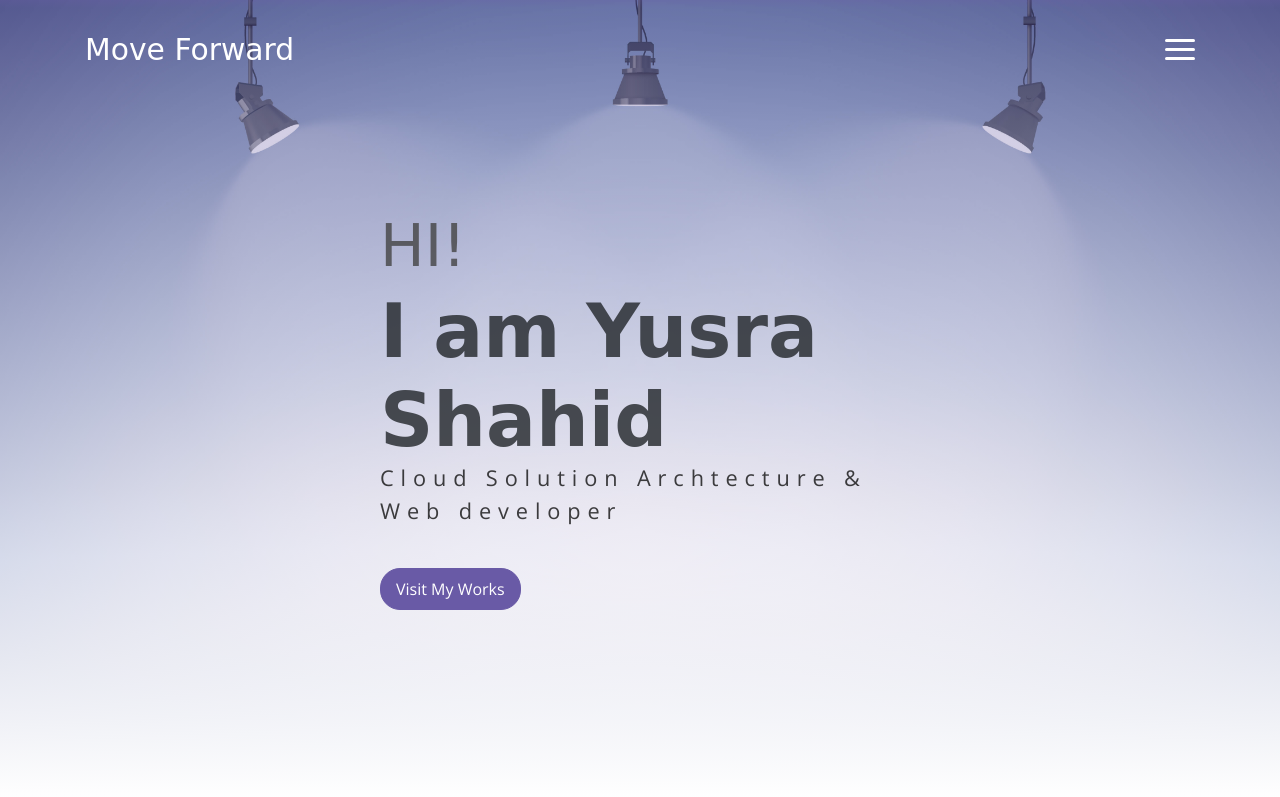
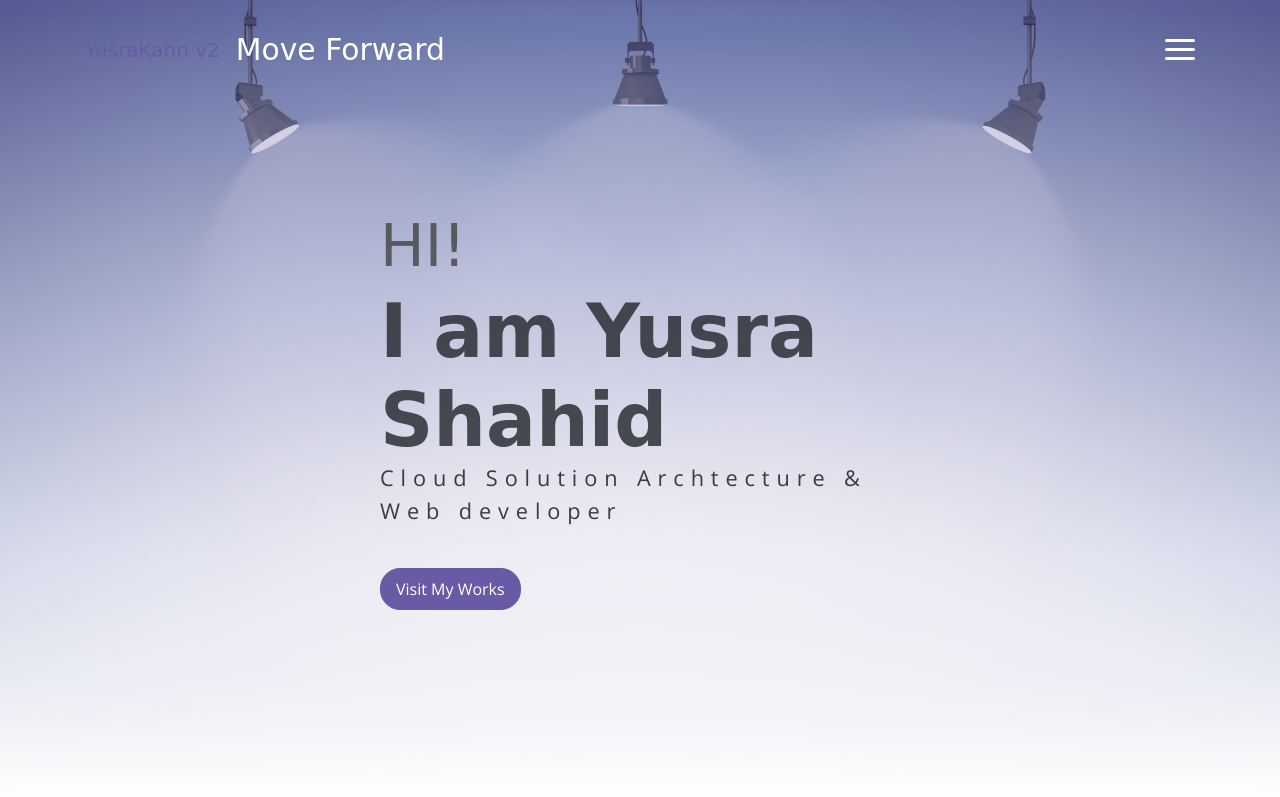
Before and after one commit to Yusra-Shahid/YusraShahid, a website: page public_html/index.html in a window 1280 px wide. Shown: the top 797 px of the page. Drawn offline with nearby package versions, Linux system fonts and the light colour scheme; a web font is replaced by a local one.

Commit message:
Update index.html

```diff
--- a/public_html/index.html
+++ b/public_html/index.html
@@ -16,6 +16,7 @@
     <!-- Page Navbar -->
     <nav class="custom-navbar" data-spy="affix" data-offset-top="20">
         <div class="container">
+		<a class="navbar-brand" href="Yusra Shahid | portfolio">YusraKahn v2
             <a class="logo" href="#">Move Forward</a>
             <ul class="nav">
                 <li class="item">
```
